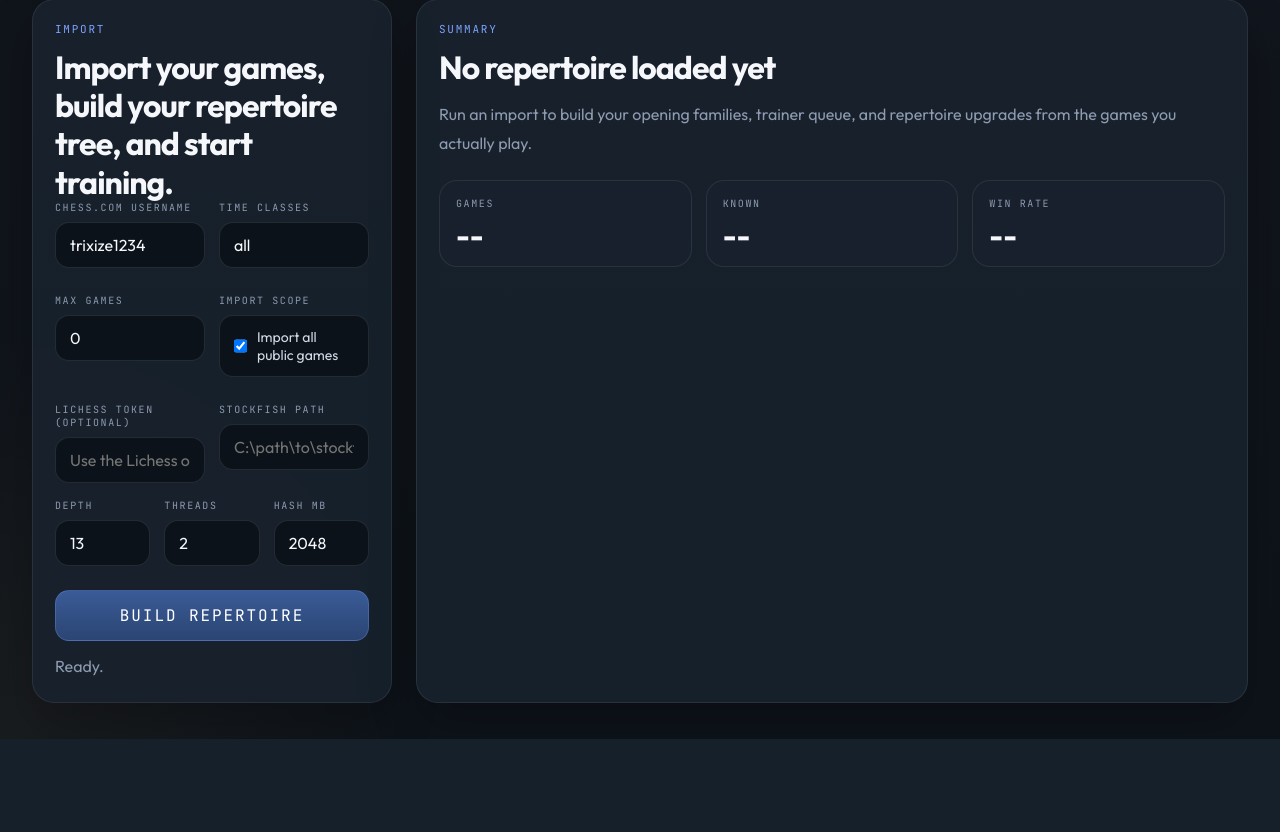
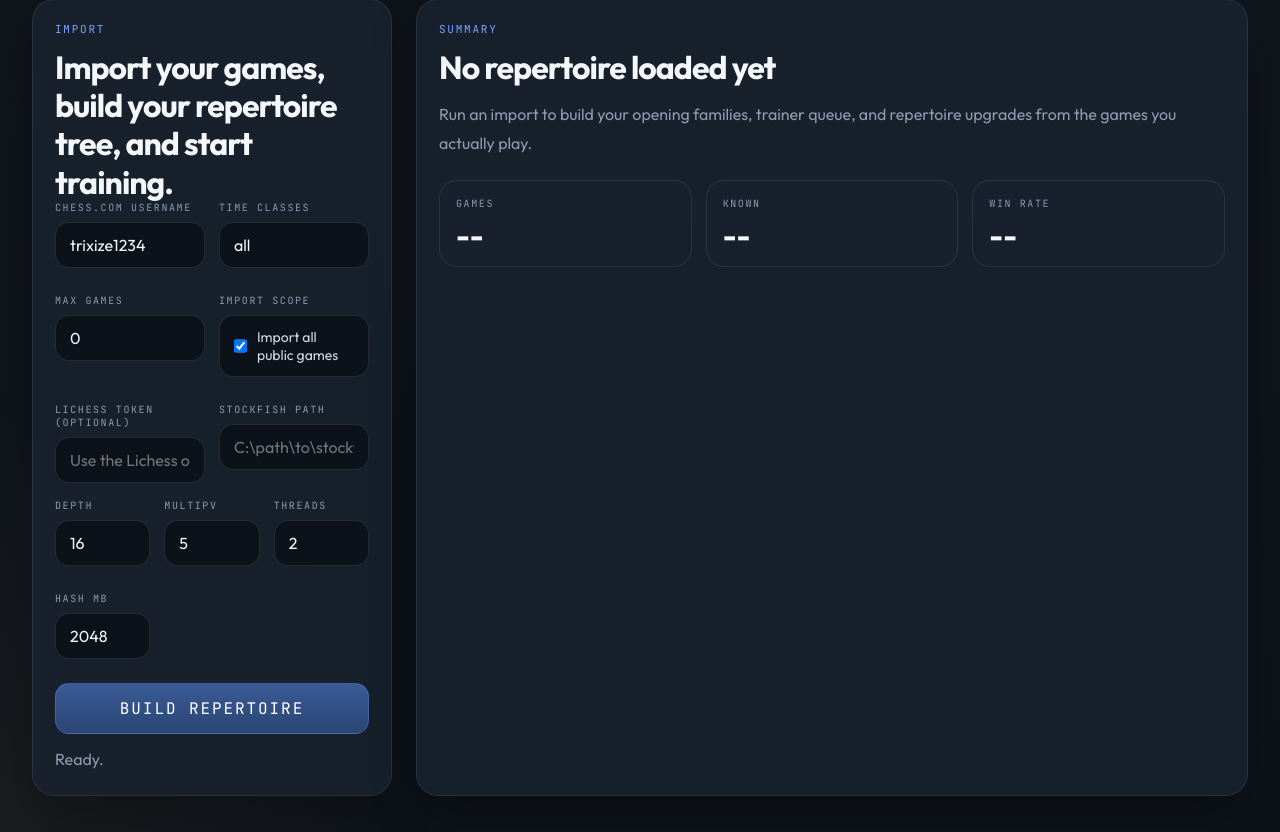
Before and after one commit to tetizz/Bookup, a Flask app: page / in a window 1280 px wide. Shown: the part 408-1240 px from the top of the page. Before the commit the page ends 1147 px from the top, so only its background shows below. Run offline with Flask 3, Linux system fonts and the light colour scheme; data that the repository does not hold is empty; some libraries are stand-ins or nearby versions.

Commit message:
Strengthen repertoire analysis with MultiPV defaults

```diff
--- a/bookup/analysis.py
+++ b/bookup/analysis.py
@@ -29,7 +29,7 @@ EXPLORER_HEADERS = {
 }
 KNOWN_LINE_THRESHOLD = 100
 OPENING_PLIES = 16
-PV_LENGTH = 8
+PV_LENGTH = 12
 REPERTOIRE_LOCK_PLIES = 8
 
 
@@ -381,7 +381,10 @@ def _common_replies(board: chess.Board, play_uci: list[str], best_reply_uci: str
 
 def _build_lesson_from_node(node: PositionNode, engine: EngineSession) -> dict[str, Any]:
     board = chess.Board(node.position_fen)
-    root = engine.analyse(board, multipv=1)[0]
+    root_lines = engine.analyse(board, multipv=engine.settings.multipv)
+    if not root_lines:
+        return {}
+    root = root_lines[0]
     pv = root.get("pv") or []
     if not pv:
         return {}
@@ -424,10 +427,28 @@ def _build_lesson_from_node(node: PositionNode, engine: EngineSession) -> dict[s
     training_line_san = _uci_line_sans_from_start(training_line_uci)
     intro_line_uci = list(node.play_uci)
     intro_line_san = _uci_line_sans_from_start(intro_line_uci)
+    candidate_lines = []
+    for line in root_lines[: engine.settings.multipv]:
+        line_pv = line.get("pv") or []
+        if not line_pv:
+            continue
+        first_move = line_pv[0]
+        first_san = board.san(first_move) if first_move in board.legal_moves else first_move.uci()
+        line_san, line_uci = _pv_sans(board, line_pv)
+        candidate_lines.append(
+            {
+                "move": first_san,
+                "uci": first_move.uci(),
+                "score_cp": _score_cp(line["score"], board.turn),
+                "line_san": " ".join(line_san),
+                "line_uci": line_uci,
+            }
+        )
+
     explanation = (
-        f"After {node.trigger_move}, Stockfish wants {best_reply} because it keeps the cleanest continuation."
+        f"After {node.trigger_move}, Stockfish prefers {best_reply} after checking the top {engine.settings.multipv} lines at depth {engine.settings.depth}."
         if top_played == best_reply
-        else f"After {node.trigger_move}, {best_reply} is stronger than your usual {top_played} and saves about {round(value_lost_cp / 100, 2)} pawns inside your current opening."
+        else f"After {node.trigger_move}, {best_reply} comes out best after checking the top {engine.settings.multipv} lines at depth {engine.settings.depth}; it scores better than your usual {top_played} by about {round(value_lost_cp / 100, 2)} pawns inside your opening."
     )
 
     return {
@@ -460,6 +481,7 @@ def _build_lesson_from_node(node: PositionNode, engine: EngineSession) -> dict[s
         "your_top_move_count": top_played_count,
         "value_lost_cp": value_lost_cp,
         "common_replies": common_replies,
+        "candidate_lines": candidate_lines,
         "player_move_frequency": [
             {
                 "san": node.player_san[uci],
--- a/bookup/app.py
+++ b/bookup/app.py
@@ -50,9 +50,10 @@ def build_engine_settings(payload: dict) -> EngineSettings:
     engine_path = str(payload.get("engine_path", "")).strip() or default_engine_path()
     return EngineSettings(
         path=engine_path,
-        depth=max(8, min(24, int(payload.get("depth", 13)))),
+        depth=max(10, min(28, int(payload.get("depth", 16)))),
         threads=max(1, min(max(1, os.cpu_count() or 8), int(payload.get("threads", max(1, os.cpu_count() or 8))))),
         hash_mb=max(256, min(32768, int(payload.get("hash_mb", 2048)))),
+        multipv=max(1, min(10, int(payload.get("multipv", 5)))),
     )
 
 
@@ -89,9 +90,10 @@ def index() -> str:
         "max_games": int(config.get("max_games", 0)),
         "lichess_token": config.get("lichess_token", ""),
         "engine_path": engine_path,
-        "depth": int(config.get("depth", 13)),
+        "depth": int(config.get("depth", 16)),
         "threads": int(config.get("threads", max(1, os.cpu_count() or 8))),
         "hash_mb": int(config.get("hash_mb", 2048)),
+        "multipv": int(config.get("multipv", 5)),
     }
     return render_template("index.html", defaults=defaults)
 
@@ -149,6 +151,7 @@ def profile() -> tuple:
             "depth": settings.depth,
             "threads": settings.threads,
             "hash_mb": settings.hash_mb,
+            "multipv": settings.multipv,
         }
     )
 
--- a/bookup/engine.py
+++ b/bookup/engine.py
@@ -34,9 +34,10 @@ def default_engine_path() -> str:
 @dataclass(slots=True)
 class EngineSettings:
     path: str
-    depth: int = 13
+    depth: int = 16
     threads: int = 8
     hash_mb: int = 2048
+    multipv: int = 5
 
 
 class EngineSession:
@@ -59,6 +60,7 @@ class EngineSession:
             {
                 "Threads": max(1, int(self.settings.threads)),
                 "Hash": max(128, int(self.settings.hash_mb)),
+                "MultiPV": max(1, int(self.settings.multipv)),
             }
         )
 
@@ -75,11 +77,11 @@ class EngineSession:
         assert self._engine is not None
         return self._engine
 
-    def analyse(self, board: chess.Board, depth: int | None = None, multipv: int = 1) -> list[dict]:
+    def analyse(self, board: chess.Board, depth: int | None = None, multipv: int | None = None) -> list[dict]:
         info = self.engine.analyse(
             board,
             chess.engine.Limit(depth=depth or self.settings.depth),
-            multipv=max(1, multipv),
+            multipv=max(1, int(multipv or self.settings.multipv)),
             info=chess.engine.INFO_SCORE | chess.engine.INFO_PV,
         )
         if isinstance(info, dict):
--- a/bookup/static/app.js
+++ b/bookup/static/app.js
@@ -28,6 +28,7 @@ const el = {
   lichessToken: document.getElementById("lichessTokenInput"),
   enginePath: document.getElementById("enginePathInput"),
   depth: document.getElementById("depthInput"),
+  multiPv: document.getElementById("multiPvInput"),
   threads: document.getElementById("threadsInput"),
   hash: document.getElementById("hashInput"),
   analyze: document.getElementById("analyzeBtn"),
@@ -93,7 +94,8 @@ async function init() {
   el.importAllGames.checked = Number(defaults.max_games ?? 0) === 0;
   el.lichessToken.value = defaults.lichess_token || "";
   el.enginePath.value = defaults.engine_path || "";
-  el.depth.value = defaults.depth || 13;
+  el.depth.value = defaults.depth || 16;
+  el.multiPv.value = defaults.multipv || 5;
   el.threads.value = defaults.threads || 8;
   el.hash.value = defaults.hash_mb || 2048;
 
@@ -326,6 +328,7 @@ async function fetchProfilePayload(username) {
       lichess_token: el.lichessToken.value.trim(),
       engine_path: el.enginePath.value.trim(),
       depth: Number(el.depth.value),
+      multipv: Number(el.multiPv.value),
       threads: Number(el.threads.value),
       hash_mb: Number(el.hash.value),
     }),
@@ -483,6 +486,10 @@ function renderTreeNode(node) {
   const moveFreq = (node.player_move_frequency || [])
     .map((move) => `${escapeHtml(move.san)} ${move.count}x`)
     .join(" · ");
+  const candidatePreview = (node.candidate_lines || [])
+    .slice(0, 5)
+    .map((line) => `${escapeHtml(line.move)} (${formatCp(line.score_cp)})`)
+    .join(" · ");
   return `
     <div class="tree-node">
       <div class="line-card-header">
@@ -500,6 +507,7 @@ function renderTreeNode(node) {
       </div>
       <div class="line-note">Your current moves: ${moveFreq || "No move frequency yet."}</div>
       <div class="line-note">Common opponent replies: ${replies || "No Lichess reply data available."}</div>
+      <div class="line-note">Top engine lines: ${candidatePreview || "No candidate lines available."}</div>
       <div class="line-preview">${escapeHtml(node.continuation_san)}</div>
       <div class="line-note">${escapeHtml(node.explanation)}</div>
       <div class="chip-row">
@@ -518,7 +526,12 @@ function renderImproveList(node, items, emptyText) {
   }
   node.className = "stack";
   node.innerHTML = items
-    .map((item) => `
+    .map((item) => {
+      const candidatePreview = (item.candidate_lines || [])
+        .slice(0, 5)
+        .map((line) => `${escapeHtml(line.move)} (${formatCp(line.score_cp)})`)
+        .join(" · ");
+      return `
       <article class="line-card">
         <div class="line-card-header">
           <div>
@@ -528,6 +541,7 @@ function renderImproveList(node, items, emptyText) {
           <div class="line-badge ${statusClass(item.line_status)}">${labelForStatus(item.line_status)}</div>
         </div>
         <div class="line-note">Best continuation: <strong>${escapeHtml(item.best_reply)}</strong></div>
+        <div class="line-note">Top engine lines: ${candidatePreview || "No candidate lines available."}</div>
         <div class="chip-row">
           <span class="lesson-chip">Frequency ${item.frequency}</span>
           <span class="lesson-chip">Priority ${Math.round(item.priority)}</span>
@@ -540,7 +554,8 @@ function renderImproveList(node, items, emptyText) {
           ${item.position_identifier ? `<a class="launch-btn" href="${item.position_identifier}" target="_blank" rel="noopener noreferrer">${escapeHtml(item.position_identifier_label || "Lichess analysis")}</a>` : ""}
         </div>
       </article>
-    `)
+    `;
+    })
     .join("");
 }
 
--- a/bookup/templates/index.html
+++ b/bookup/templates/index.html
@@ -85,7 +85,11 @@
           <div class="engine-grid">
             <label class="field compact">
               <span>Depth</span>
-              <input id="depthInput" type="number" min="8" max="24">
+              <input id="depthInput" type="number" min="10" max="28">
+            </label>
+            <label class="field compact">
+              <span>MultiPV</span>
+              <input id="multiPvInput" type="number" min="1" max="10">
             </label>
             <label class="field compact">
               <span>Threads</span>
```
